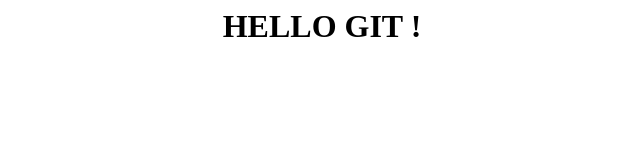
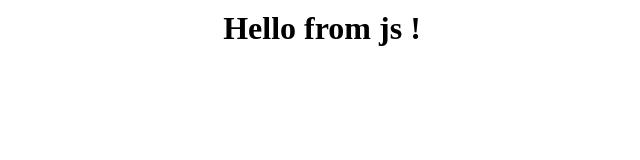
Before and after one commit to qdnovak/Git-lessons, a plain HTML site: page index.html in a window 1280 px wide. Shown: the whole page, without its empty margins (318-958 px from the left). Drawn offline with Linux system fonts and the light colour scheme.

Commit message:
update ADD file readme.md

```diff
--- a/index.html
+++ b/index.html
@@ -11,10 +11,12 @@
     <h1>HELLO GIT !</h1>
 </body>
 </html>
+<script src="script.js"></script>
 <style>
     h1 {
         text-align: center;
         width: fit-content;
         margin: auto;
+        margin-top: 10px;
     }
 </style>
```
Also changed, not shown: 1 other file.
